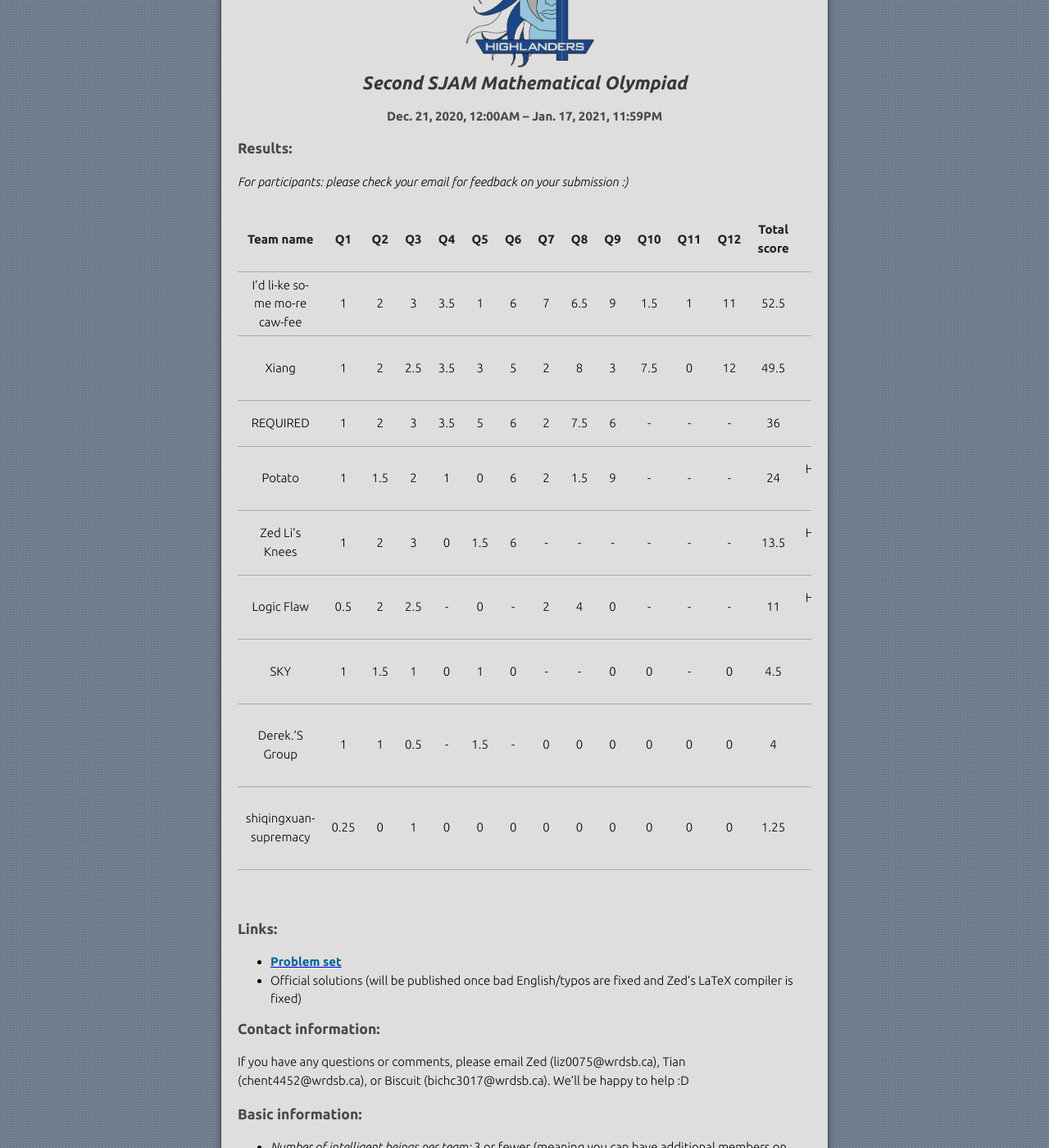
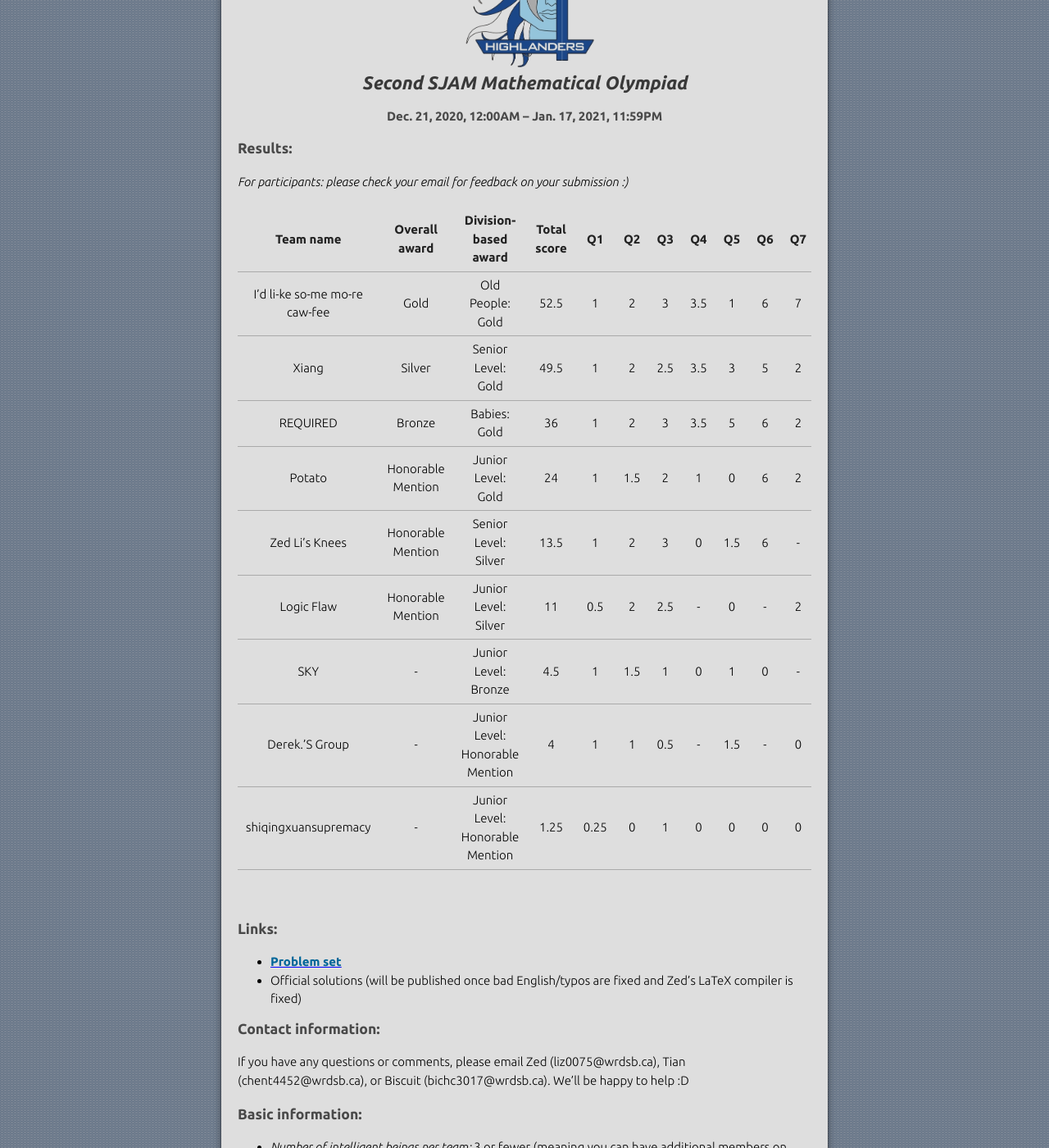
Before and after one commit to sjammathletes/sjammathletes.github.io, a Jekyll site: the page built from sjammo.md, in a window 1280 px wide and 1400 px high, scrolled down 346 px. Shown: the whole window at 82% size. Built offline with Jekyll 4.4.1, drawn with Linux system fonts in a browser that asks for light colours; our own code applies the rules of GitHub Pages for plain Markdown files.

Commit message:
changed order of things

```diff
--- a/sjammo.md
+++ b/sjammo.md
@@ -10,17 +10,17 @@
 <i> For participants: please check your email for feedback on your submission :) </i>
 <div class="table-wrapper" markdown="block">
 
-|Team name|Q1|Q2|Q3|Q4|Q5|Q6|Q7|Q8|Q9|Q10|Q11|Q12|Total score|Overall award|Division-based award|
+|Team name|Overall award|Division-based award|Total score|Q1|Q2|Q3|Q4|Q5|Q6|Q7|Q8|Q9|Q10|Q11|Q12|
 |:-:|:-:|:-:|:-:|:-:|:-:|:-:|:-:|:-:|:-:|:-:|:-:|:-:|:-:|:-:|:-:|
-| I'd li-ke so-me mo-re caw-fee | 1 | 2 | 3 | 3.5 | 1 | 6 | 7 | 6.5 | 9 | 1.5 | 1 | 11 | 52.5 | Gold | Old People: Gold |
-| Xiang | 1 | 2 | 2.5 | 3.5 | 3 | 5 | 2 | 8 | 3 | 7.5 | 0 | 12 | 49.5 | Silver | Senior Level: Gold |
-| REQUIRED | 1 | 2 | 3 | 3.5 | 5 | 6 | 2 | 7.5 | 6 | - | - | - | 36 | Bronze | Babies: Gold |
-| Potato | 1 | 1.5 | 2 | 1 | 0 | 6 | 2 | 1.5 | 9 | - | - | - | 24 | Honorable Mention | Junior Level: Gold |
-| Zed Li's Knees | 1 | 2 | 3 | 0 | 1.5 | 6 | - | - | - | - | - | - | 13.5 | Honorable Mention | Senior Level: Silver |
-| Logic Flaw | 0.5 | 2 | 2.5 | - | 0 | - | 2 | 4 | 0 | - | - | - | 11 | Honorable Mention | Junior Level: Silver |
-| SKY | 1 | 1.5 | 1 | 0 | 1 | 0 | - | - |  0 | 0 | - | 0 | 4.5 | - | Junior Level: Bronze |
-| Derek.'S Group | 1 | 1 | 0.5 | - | 1.5 | - | 0 | 0 | 0 | 0 | 0 | 0 | 4 | - | Junior Level: Honorable Mention |
-| shiqingxuan-supremacy | 0.25 | 0 | 1 | 0 | 0 | 0 | 0 | 0 | 0 | 0 | 0 | 0 | 1.25 | - | Junior Level: Honorable Mention |
+| I'd li-ke so-me mo-re caw-fee | Gold | Old People: Gold | 52.5 | 1 | 2 | 3 | 3.5 | 1 | 6 | 7 | 6.5 | 9 | 1.5 | 1 | 11 |
+| Xiang | Silver | Senior Level: Gold | 49.5 | 1 | 2 | 2.5 | 3.5 | 3 | 5 | 2 | 8 | 3 | 7.5 | 0 | 12 |
+| REQUIRED | Bronze | Babies: Gold | 36 | 1 | 2 | 3 | 3.5 | 5 | 6 | 2 | 7.5 | 6 | - | - | - |
+| Potato | Honorable Mention | Junior Level: Gold | 24 | 1 | 1.5 | 2 | 1 | 0 | 6 | 2 | 1.5 | 9 | - | - | - |
+| Zed Li's Knees | Honorable Mention | Senior Level: Silver | 13.5 | 1 | 2 | 3 | 0 | 1.5 | 6 | - | - | - | - | - | - |
+| Logic Flaw | Honorable Mention | Junior Level: Silver | 11 | 0.5 | 2 | 2.5 | - | 0 | - | 2 | 4 | 0 | - | - | - |
+| SKY | - | Junior Level: Bronze | 4.5 | 1 | 1.5 | 1 | 0 | 1 | 0 | - | - |  0 | 0 | - | 0 |
+| Derek.'S Group | - | Junior Level: Honorable Mention | 4 | 1 | 1 | 0.5 | - | 1.5 | - | 0 | 0 | 0 | 0 | 0 | 0 |
+| shiqingxuansupremacy | - | Junior Level: Honorable Mention | 1.25 | 0.25 | 0 | 1 | 0 | 0 | 0 | 0 | 0 | 0 | 0 | 0 | 0 |
 
 </div>
 
```
